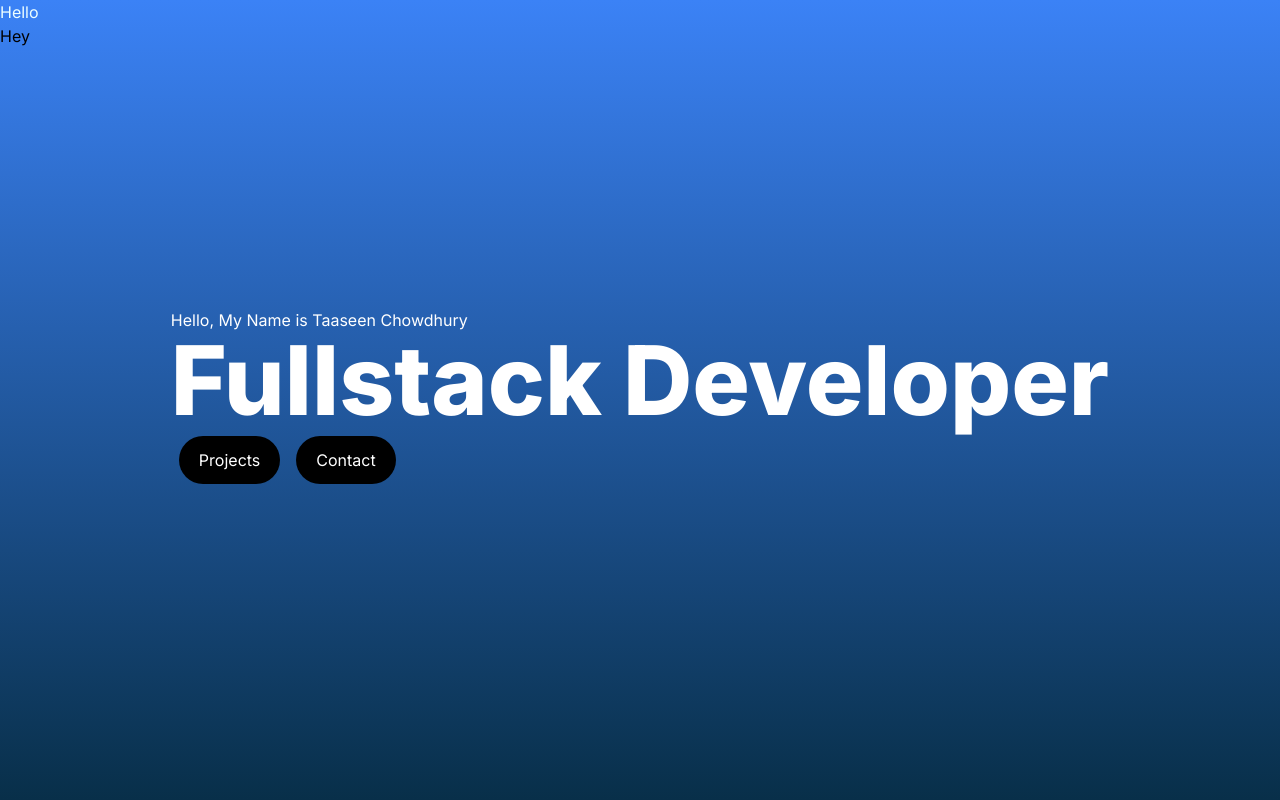
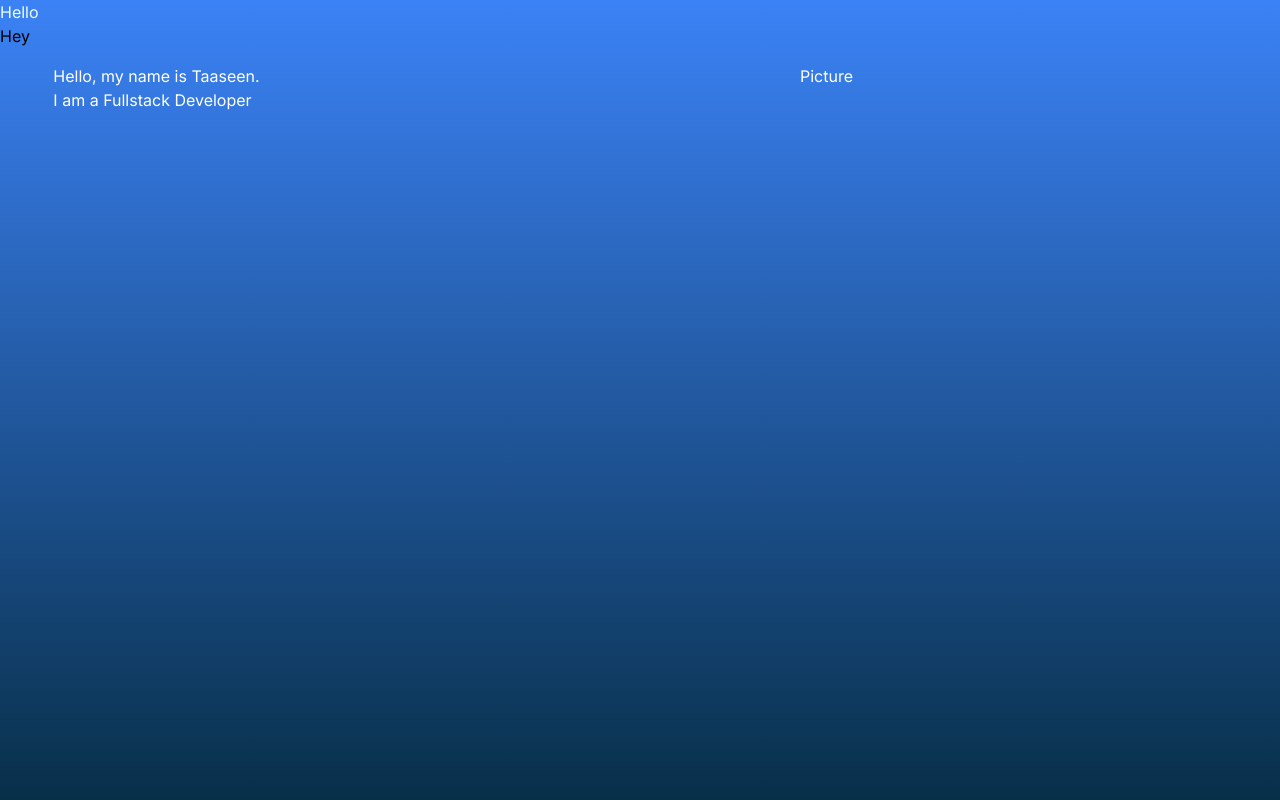
Before and after one commit to ZeNoobi/taaseen-portfolio-react, a Next.js app: page / in a window 1280 px wide. Shown: the top 800 px of the page. Built offline with nearby package versions, Linux system fonts and the light colour scheme.

Commit message:
Centered

```diff
--- a/app/page.tsx
+++ b/app/page.tsx
@@ -9,7 +9,10 @@ import NavBar from './components/Navigation';
 export default function Home() {
   return (
     <>
-      <NavBar />
+      <div>
+        <NavBar />
+      </div>
+
       <IntroPage />
       <AboutMe />
       <TechnologySection />
--- a/app/sections/Introduction.tsx
+++ b/app/sections/Introduction.tsx
@@ -1,21 +1,21 @@
 const IntroPage = () => {
   return (
-    <div className='w-full h-full bg-gradient-to-b from-blue-500 to-sky-950 text-white flex justify-center items-center'>
-      <div className='flex justify-center items-center'>
-        <div className=' w-full '>
-          <h3>
-            Hello, My Name is <span>Taaseen Chowdhury</span>
-          </h3>
-          <h1 className='font-extrabold text-8xl'>Fullstack Developer</h1>
+    <div className='h-full w-full bg-gradient-to-b from-blue-500 to-sky-950 text-white'>
+      {/*<section className='flex items-center justify-between'></section>*/}
+      <div className='h-16'></div>
+      <div className='flex justify-center'>
+        <div className='w-1/3'>
           <div>
-            <button className='bg-black p-3 pr-5 pl-5 m-2 rounded-full'>
-              Projects
-            </button>
-            <button className='bg-black p-3 pr-5 pl-5 m-2 rounded-full'>
-              Contact
-            </button>
+            <h3>
+              <span>Hello</span>, my name is <span>Taaseen</span>.
+            </h3>
+            <h3>
+              I am a <span>Fullstack Developer</span>
+            </h3>
           </div>
         </div>
+        <div className='w-1/4'></div>
+        <div className='w-1/3'>Picture</div>
       </div>
     </div>
   );
```
